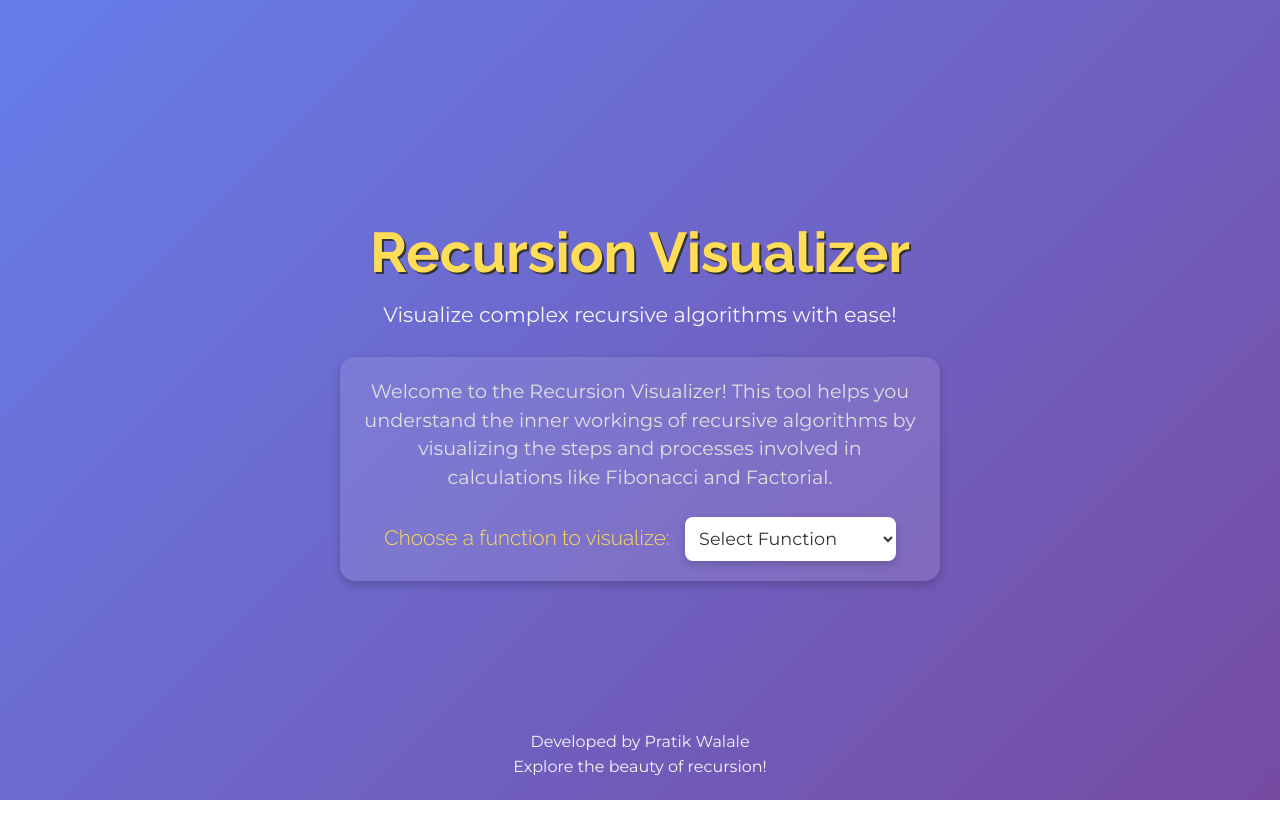
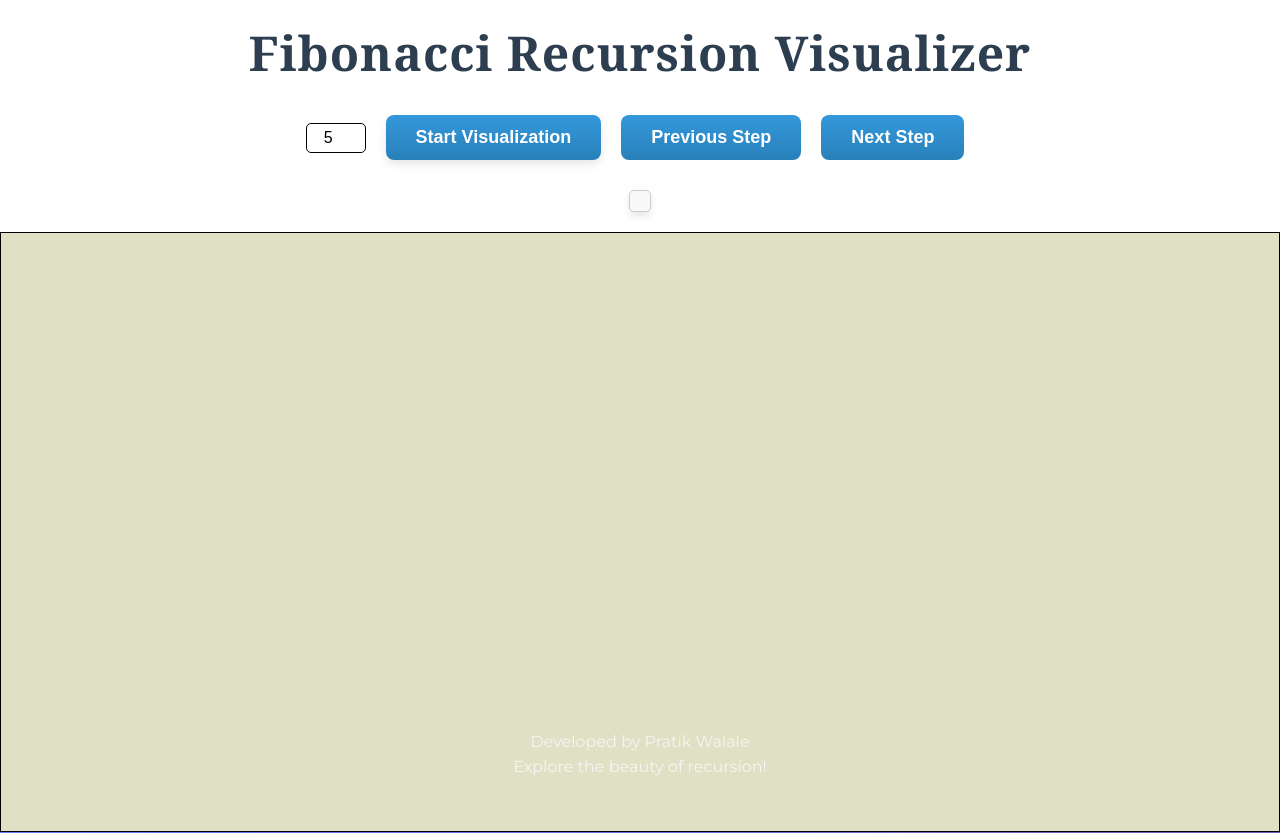
Before and after one commit to PratikW09/Recurrsion-Visualiser, a React (Vite) app: page / in a window 1280 px wide. Shown: the top 833 px of the page. Before the commit the page ends 800 px from the top, so only its background shows below. Built offline with nearby package versions, Linux system fonts and the light colour scheme.

Commit message:
some chages

```diff
--- a/src/App.jsx
+++ b/src/App.jsx
@@ -8,6 +8,7 @@ import './App.css'; // Import your CSS
 const App = () => {
   return (
     <Router>
+      <FibonacciVisualizer/>
       <div className="App">
         <Routes>
           <Route path="/" element={<LandingPage />} />
```
